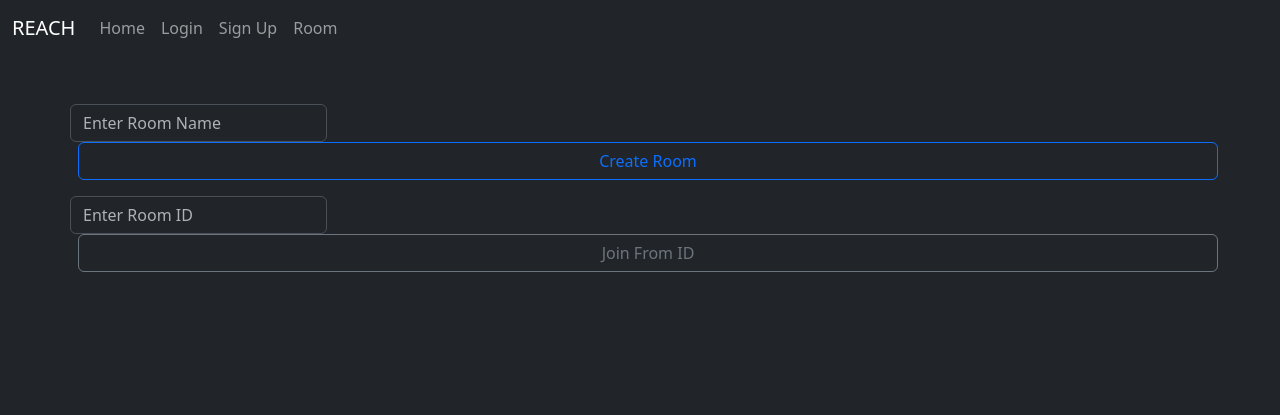
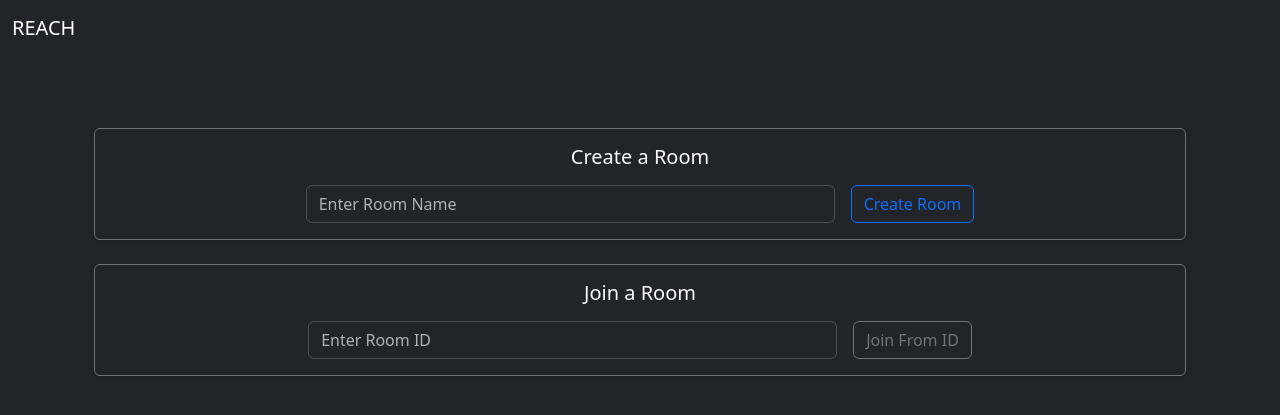
Before and after one commit to arinck/OKStateHackathon, a Flask app: page / in a window 1280 px wide. Shown: the top 415 px of the page. Run offline with Flask 3, Linux system fonts and the light colour scheme.

Commit message:
cleanup sum

```diff
--- a/templates/base.html
+++ b/templates/base.html
@@ -16,14 +16,6 @@
         <button class="navbar-toggler" type="button" data-bs-toggle="collapse" data-bs-target="#nav">
           <span class="navbar-toggler-icon"></span>
         </button>
-        <div id="nav" class="collapse navbar-collapse">
-          <ul class="navbar-nav me-auto">
-            <li class="nav-item"><a class="nav-link" href="{{ url_for('index') }}">Home</a></li>
-            <li class="nav-item"><a class="nav-link" href="{{ url_for('login_reach') }}">Login</a></li>
-            <li class="nav-item"><a class="nav-link" href="{{ url_for('signup_reach') }}">Sign Up</a></li>
-            <li class="nav-item"><a class="nav-link" href="{{ url_for('room', room_id='demo') }}">Room</a></li>
-          </ul>
-        </div>
       </div>
     </nav>
 
--- a/templates/index.html
+++ b/templates/index.html
@@ -2,18 +2,32 @@
 {% block title %}Home · REACH{% endblock %}
 
 {% block content %}
-  <!-- Row 1 -->
-  <div class="row mb-3">
-    <input type="text" id="roomName" placeholder="Enter Room Name" class="form-control w-auto d-inline-block" />
-    <button id="createBtn" class="btn btn-outline-primary ms-2">Create Room</button>
+<div class="container py-4 text-center">
+
+  <!-- Create Room Section -->
+  <div class="card bg-dark text-light mb-4 shadow-sm border-secondary">
+    <div class="card-body">
+      <h5 class="card-title mb-3">Create a Room</h5>
+      <div class="d-flex justify-content-center align-items-center">
+        <input type="text" id="roomName" placeholder="Enter Room Name" class="form-control w-50" />
+        <button id="createBtn" class="btn btn-outline-primary ms-3">Create Room</button>
+      </div>
+    </div>
   </div>
 
-  <!-- Row 2 -->
-  <div class="row">
-    <input type="text" id="joinId" placeholder="Enter Room ID" class="form-control w-auto d-inline-block" />
-    <button id="joinBtn" class="btn btn-outline-secondary ms-2">Join From ID</button>
+  <!-- Join Room Section -->
+  <div class="card bg-dark text-light shadow-sm border-secondary">
+    <div class="card-body">
+      <h5 class="card-title mb-3">Join a Room</h5>
+      <div class="d-flex justify-content-center align-items-center">
+        <input type="text" id="joinId" placeholder="Enter Room ID" class="form-control w-50" />
+        <button id="joinBtn" class="btn btn-outline-secondary ms-3">Join From ID</button>
+      </div>
+    </div>
   </div>
 
-  <script src="https://cdn.jsdelivr.net/npm/qrcodejs@1.0.0/qrcode.min.js"></script>
-  <script src="{{ url_for('static', filename='landing.js') }}"></script>
+</div>
+
+<script src="https://cdn.jsdelivr.net/npm/qrcodejs@1.0.0/qrcode.min.js"></script>
+<script src="{{ url_for('static', filename='landing.js') }}"></script>
 {% endblock %}
```
